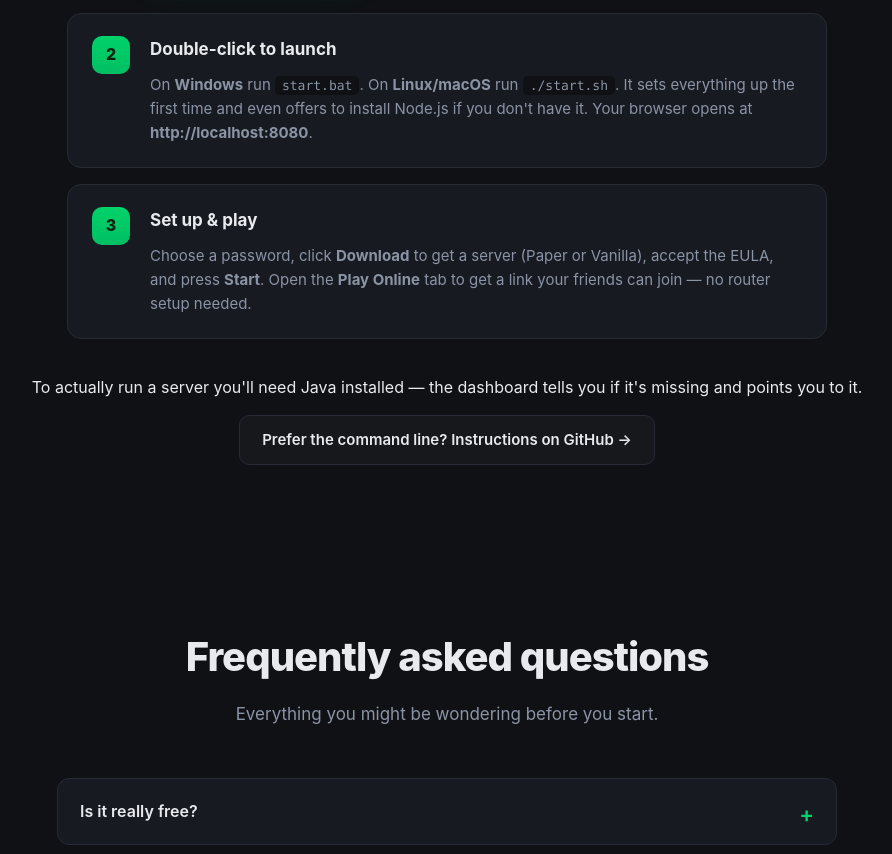
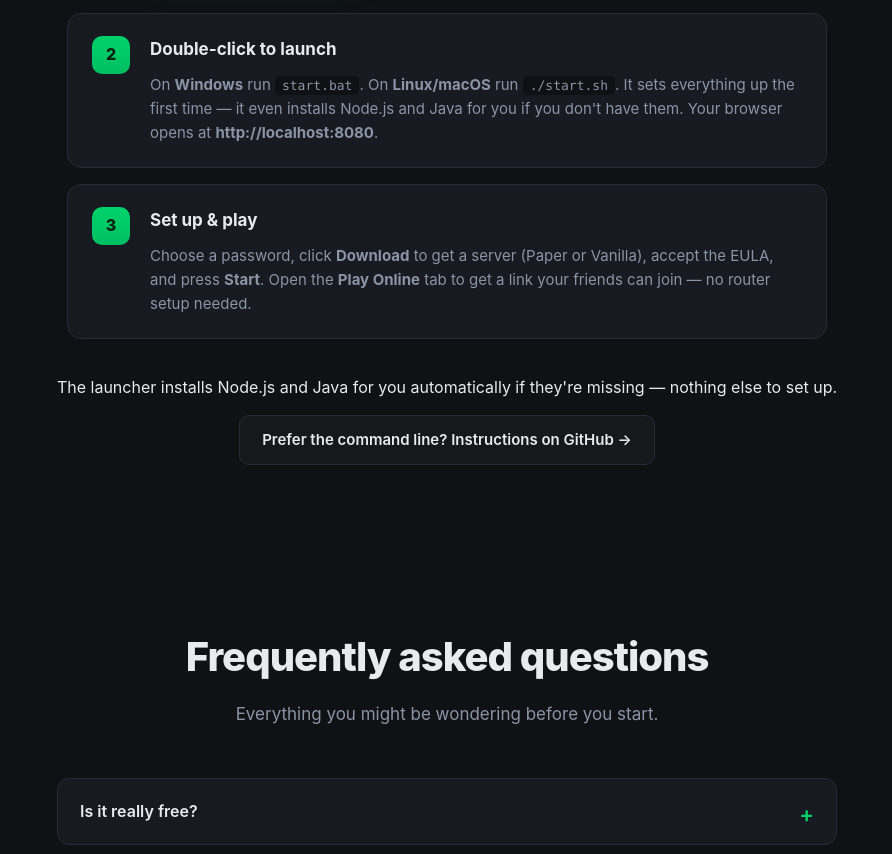
Before and after one commit to kinkoo777/MinecraftServerDashboard, a website: page docs/index.html in a window 1280 px wide. Shown: the part 3150-4004 px from the top of the page, without its empty margins (193-1085 px from the left). Drawn offline with Linux system fonts and the light colour scheme.

Commit message:
Launchers: auto-install Java (and Node on Linux) for true one-click setup
- start.bat installs Java (Temurin 21 JRE via winget) when missing; bundles
  Node+Java install on a fresh machine so it's ready after one restart
- start.sh auto-installs Node and Java via the system package manager
  (apt/dnf/pacman/zypper) or Homebrew (node + temurin cask) on macOS
- README and landing page updated: launcher installs everything, nothing to
  set up by hand

```diff
--- a/docs/index.html
+++ b/docs/index.html
@@ -135,11 +135,11 @@
     <div class="steps">
       <div class="step reveal"><div class="s-num">1</div><div><h3>Download &amp; unzip</h3><p class="s-text">Grab the ZIP, then right-click → Extract. Put the folder anywhere you like.</p>
         <a class="btn btn-primary" href="https://github.com/kinkoo777/MinecraftServerDashboard/archive/refs/heads/main.zip" style="margin-top:10px">↓ Download ZIP (free)</a></div></div>
-      <div class="step reveal"><div class="s-num">2</div><div><h3>Double-click to launch</h3><p class="s-text">On <b>Windows</b> run <code class="inline">start.bat</code>. On <b>Linux/macOS</b> run <code class="inline">./start.sh</code>. It sets everything up the first time and even offers to install Node.js if you don't have it. Your browser opens at <b>http://localhost:8080</b>.</p></div></div>
+      <div class="step reveal"><div class="s-num">2</div><div><h3>Double-click to launch</h3><p class="s-text">On <b>Windows</b> run <code class="inline">start.bat</code>. On <b>Linux/macOS</b> run <code class="inline">./start.sh</code>. It sets everything up the first time — it even installs Node.js and Java for you if you don't have them. Your browser opens at <b>http://localhost:8080</b>.</p></div></div>
       <div class="step reveal"><div class="s-num">3</div><div><h3>Set up &amp; play</h3><p class="s-text">Choose a password, click <b>Download</b> to get a server (Paper or Vanilla), accept the EULA, and press <b>Start</b>. Open the <b>Play Online</b> tab to get a link your friends can join — no router setup needed.</p></div></div>
     </div>
     <div class="install-cta reveal">
-      <p class="muted" style="margin-bottom:14px">To actually run a server you'll need Java installed — the dashboard tells you if it's missing and points you to it.</p>
+      <p class="muted" style="margin-bottom:14px">The launcher installs Node.js and Java for you automatically if they're missing — nothing else to set up.</p>
       <a class="btn btn-ghost" href="https://github.com/kinkoo777/MinecraftServerDashboard" target="_blank" rel="noopener">Prefer the command line? Instructions on GitHub →</a>
     </div>
   </section>
@@ -153,7 +153,7 @@
     <div class="faq">
       <details class="reveal"><summary>Is it really free?</summary><p>Yes — completely. MC Dashboard is open source and free to use forever. There are no subscriptions, no paywalls and no ads. You only need a computer to run it on.</p></details>
       <details class="reveal"><summary>Do I need to know how to code?</summary><p>No. Download the ZIP, unzip it, and double-click <b>start.bat</b> (Windows) or <b>start.sh</b> (Linux/macOS) — that's the whole install. Everything after that is point-and-click in your browser.</p></details>
-      <details class="reveal"><summary>What do I need to run it?</summary><p>Just a regular computer (Windows, Linux or macOS) — even an old laptop or a Raspberry Pi works for a small server. The launcher installs the rest for you; the only thing you'll add separately is <b>Java</b> to run the Minecraft server, and the dashboard links you straight to it if it's missing.</p></details>
+      <details class="reveal"><summary>What do I need to run it?</summary><p>Just a regular computer (Windows, Linux or macOS) — even an old laptop or a Raspberry Pi works for a small server. The launcher installs everything it needs for you — including <b>Java</b> for the Minecraft server — so there's nothing to set up by hand.</p></details>
       <details class="reveal"><summary>How do my friends connect?</summary><p>Easiest way: open the <b>Play Online</b> tab and click once — it sets up a free playit.gg link your friends paste into Minecraft, with no router or port-forwarding changes. (You can also use your own IP on a home network.)</p></details>
       <details class="reveal"><summary>Can I use plugins and mods?</summary><p>Yes. Use a Paper jar for plugins or Fabric/Forge for mods, then search and install them straight from Modrinth inside the dashboard, or upload your own jars.</p></details>
       <details class="reveal"><summary>Which Minecraft versions are supported?</summary><p>Any recent Paper or Vanilla version — you can download them with one click from the dashboard, including the latest releases.</p></details>
```
Also changed, not shown: README.md, 2 other files.
